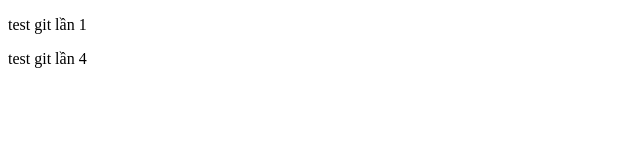
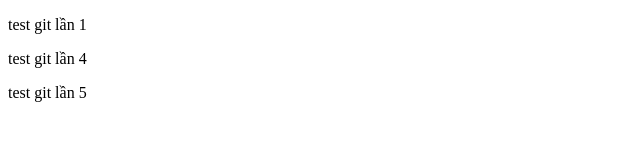
Before and after one commit to truong-son-99/hoc-git, a plain HTML site: page index.html in a window 1280 px wide. Shown: the full height of the page, 0-640 px from the left. Drawn offline with Linux system fonts and the light colour scheme.

Commit message:
commit lan 5

```diff
--- a/index.html
+++ b/index.html
@@ -15,6 +15,7 @@
 <body>
     <p>test git lần 1</p>
     <p>test git lần 4</p>
+    <p>test git lần 5</p>
 </body>
 
 </html>
```
